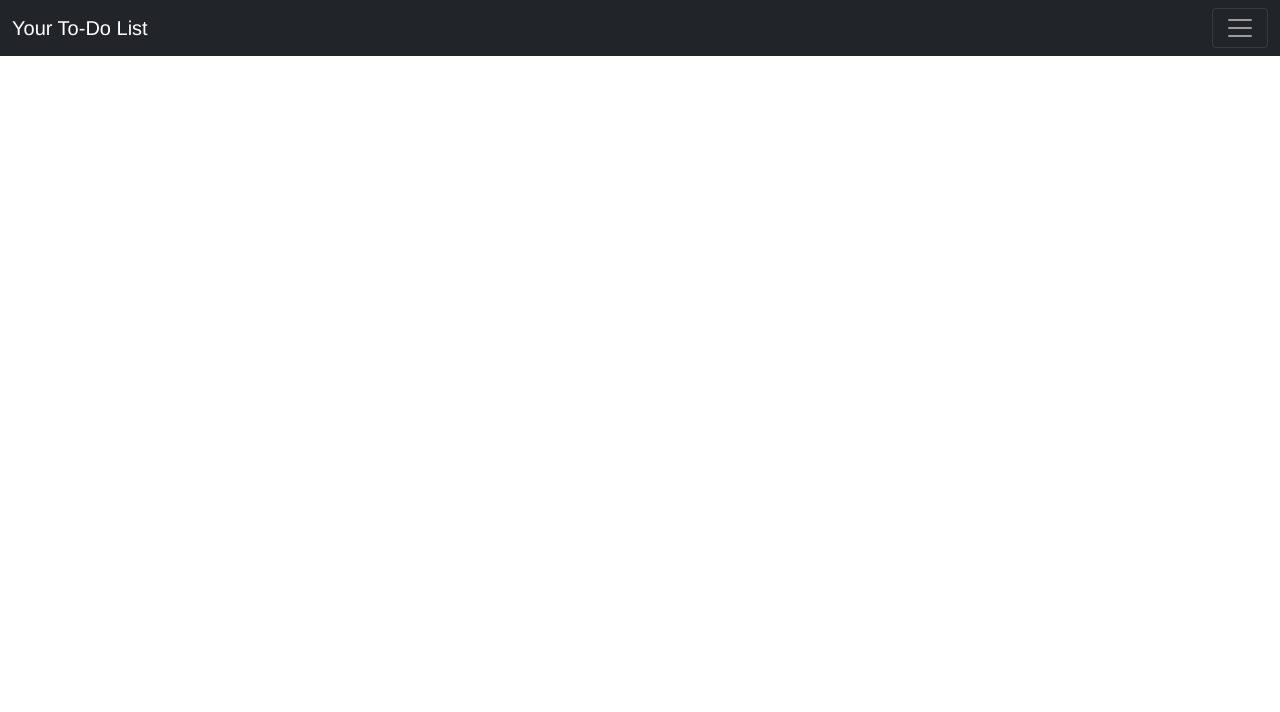
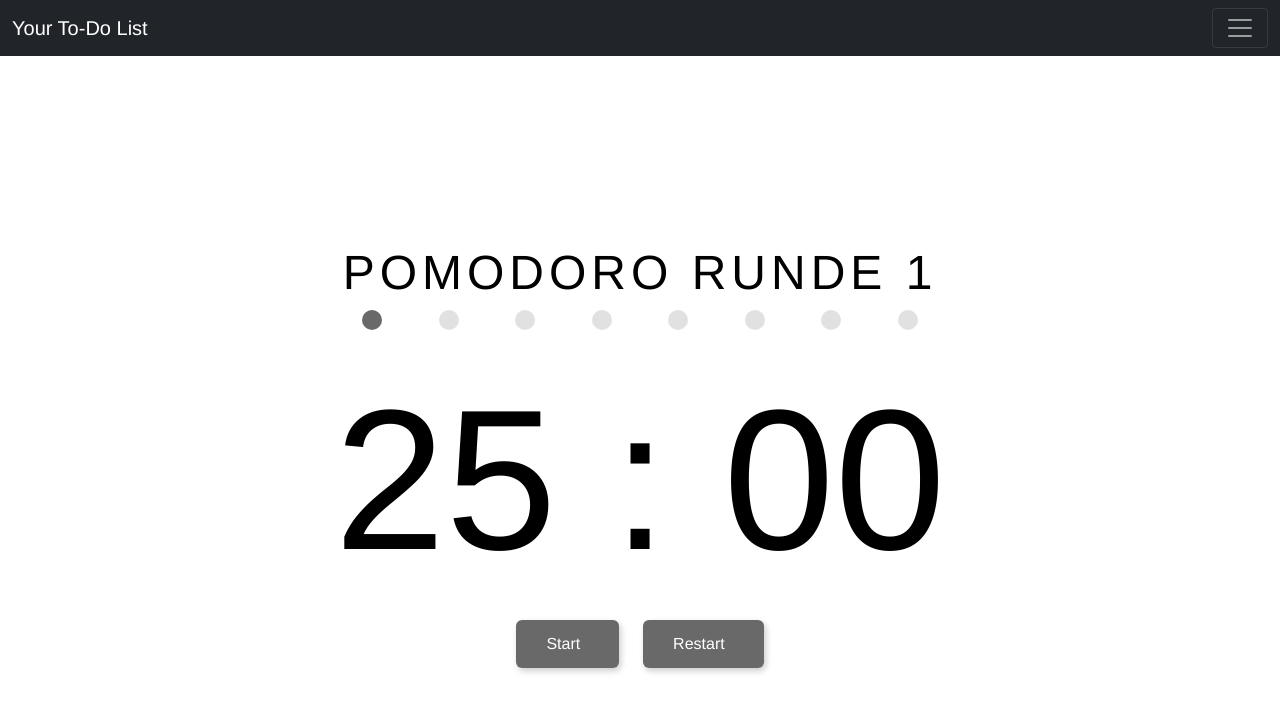
Before and after one commit to Sinan1997/todolist-frontend, a Vue app: page /pomodoroTimer in a window 1280 px wide. Before the commit this address had no page. Shown: the top 712 px of the page. Built offline with nearby package versions, Linux system fonts and the light colour scheme.

Commit message:
Pomodoro Timer hinzufügen

```diff
--- a/src/components/Navbar.vue
+++ b/src/components/Navbar.vue
@@ -9,6 +9,7 @@
         <div class="navbar-nav">
           <router-link class="nav-link" to="/">Home</router-link>
           <router-link class="nav-link" to="/to-dos">To-Dos</router-link>
+          <router-link class="nav-link" to="/pomodoroTimer">Pomodoro Timer</router-link>
           <router-link class="nav-link" to="/about">About</router-link>
         </div>
       </div>
--- a/src/router/index.js
+++ b/src/router/index.js
@@ -2,6 +2,7 @@ import { createRouter, createWebHistory } from 'vue-router'
 import Home from '../views/Home.vue'
 import About from '../views/About.vue'
 import ToDos from '../views/ToDos.vue'
+import PomodoroTimer from '@/views/PomodoroTimer'
 
 const routes = [
   {
@@ -18,6 +19,11 @@ const routes = [
     path: '/to-dos',
     name: 'To-Dos',
     component: ToDos
+  },
+  {
+    path: '/pomodoroTimer',
+    name: 'Pomodoro Timer',
+    component: PomodoroTimer
   }
 
 ]
--- /dev/null
+++ b/src/views/PomodoroTimer.vue
@@ -0,0 +1,194 @@
+<template>
+  <div class="container" :class="{'gradient-flip': gradientFlipped }">
+    <div class="width">
+      <h2 class="title" v-html="pomodoroStageSelection"></h2>
+      <div class="steps">
+        <div v-for="(stage,index) in pomodoroStage" :key="stage.id" :class="{ active: activeStage(index) }"></div>
+      </div>
+      <div id="timer" v-html="time"></div>
+      <div class="buttons">
+        <button @click="timerPlay" v-if="!timerRunning">Start &nbsp;<span class="fa fa-play"></span></button>
+<!--        v-html="pauseSwitch"-->
+        <button @click="timerPause" v-if="timerRunning">Pause <span class="fa fa-pause"></span></button>
+        <button @click="timerReset">Restart &nbsp;<span class="fa fa-redo"></span></button>
+      </div>
+    </div>
+  </div>
+</template>
+
+<script>
+export default {
+  name: 'PomodoroTimer',
+  data () {
+    return {
+      totalTime: (25 * 60),
+      timerRunning: false,
+      timerPaused: false,
+      interval: null,
+      pomodoroStage:
+        ['Pomodoro Runde 1', 'Pause', 'Pomodoro Runde 2', 'Pause', 'Pomodoro Runde 3', 'Pause', 'Final Pomodoro', 'Letzte Pause'],
+      stage: 0,
+      gradientFlipped: null
+    }
+  },
+  computed: {
+    time: function () {
+      return this.minutes + ' : ' + this.seconds
+    },
+    minutes: function () {
+      var min = Math.floor(this.totalTime / 60)
+      return min >= 10 ? min : '0' + min
+    },
+    seconds: function () {
+      var sec = this.totalTime - (this.minutes * 60)
+      return sec >= 10 ? sec : '0' + sec
+    },
+    pauseSwitch: function () {
+      var paused = this.timerPaused
+      if (paused === false) {
+        return 'Start &nbsp;<span class="fa fa-play"></span>'
+      } else {
+        return 'Resume &nbsp;<span class="fa fa-play"></span>'
+      }
+    },
+    pomodoroStageSelection: function () {
+      var selectedStage = this.stage
+      return this.pomodoroStage[selectedStage]
+    }
+  },
+  methods: {
+    playSound (sound) {
+      if (sound) {
+        var audio = new Audio(sound)
+        audio.play()
+      }
+    },
+    timerPlay () {
+      this.timerRunning = true
+      this.timerPaused = false
+      this.interval = setInterval(this.countdownTimer, 1000)
+    },
+    timerPause () {
+      this.timerRunning = false
+      this.timerPaused = true
+      clearInterval(this.interval)
+    },
+    timerReset () {
+      this.timerRunning = false
+      this.timerPaused = false
+      clearInterval(this.interval)
+      this.totalTime = (25 * 60)
+      this.stage = 0
+    },
+    countdownTimer () {
+      if (this.totalTime === 0) {
+        this.playSound('http://soundbible.com/mp3/Elevator Ding-SoundBible.com-685385892.mp3')
+        this.timerRunning = false
+        this.timerPaused = false
+        clearInterval(this.interval)
+        this.stageStep()
+      } else if (this.timerRunning === true) {
+        this.totalTime--
+      }
+    },
+    stageStep: function () {
+      this.stage++
+      if (this.stage === 8) {
+        this.timerReset()
+      } else if ((this.stage === 2) || (this.stage === 4) || (this.stage === 6)) {
+        this.totalTime = (25 * 60)
+        this.gradientFlipped = false
+      } else {
+        this.totalTime = (5 * 60)
+        this.gradientFlipped = true
+      }
+    },
+    activeStage: function (index) {
+      return this.stage === index
+    }
+  }
+}
+</script>
+
+<style scoped>
+.container {
+  width: 100%;
+  background-image: linear-gradient(141deg, #ffffff 0, #ffffff 100%);
+  min-height: 100vh;
+  color: #000000;
+  display: flex;
+  align-items: center;
+  justify-content: center;
+}
+
+.container.gradient-flip {
+  background-image: linear-gradient(141deg, #ffffff 0, #ffffff 100%);
+}
+.width {
+  max-width: 620px;
+}
+
+#timer {
+  font-size: 200px;
+  line-height: 1;
+  margin-bottom: 40px;
+  color: #000000;
+  text-align: center;
+}
+
+.gradient-flip #timer {
+  color: #000000;
+}
+
+.title {
+  text-align: center;
+  font-size: 3em;
+  letter-spacing: 5px;
+  text-transform: uppercase;
+}
+
+.buttons {
+  text-align: center;
+}
+.buttons button {
+  background-color: rgb(105, 105, 105);
+  color: #ffffff;
+  border: none;
+  padding: 12px 30px;
+  margin: 0 12px;
+  border-radius: 6px;
+  transition: all .3s ease-out;
+  box-shadow: 2px 3px 6px rgba(0, 0, 0, 0.2);
+}
+.buttons button:hover {
+  cursor: pointer;
+  opacity: .75;
+  -webkit-transform: translatey(-3px);
+  transform: translatey(-3px);
+}
+
+.steps {
+  display: grid;
+  grid-template: auto/repeat(8, 1fr);
+  padding-bottom: 50px;
+}
+.steps > div {
+  width: 20px;
+  height: 20px;
+  background-color: #696969;
+  border-radius: 50%;
+  margin: auto;
+  opacity: .2;
+}
+.steps .Pomodoro {
+  background: #696969;
+}
+.steps .Break {
+  background: #696969;
+}
+.steps .active,
+.steps .done {
+  opacity: 1;
+}
+
+</style>
```
